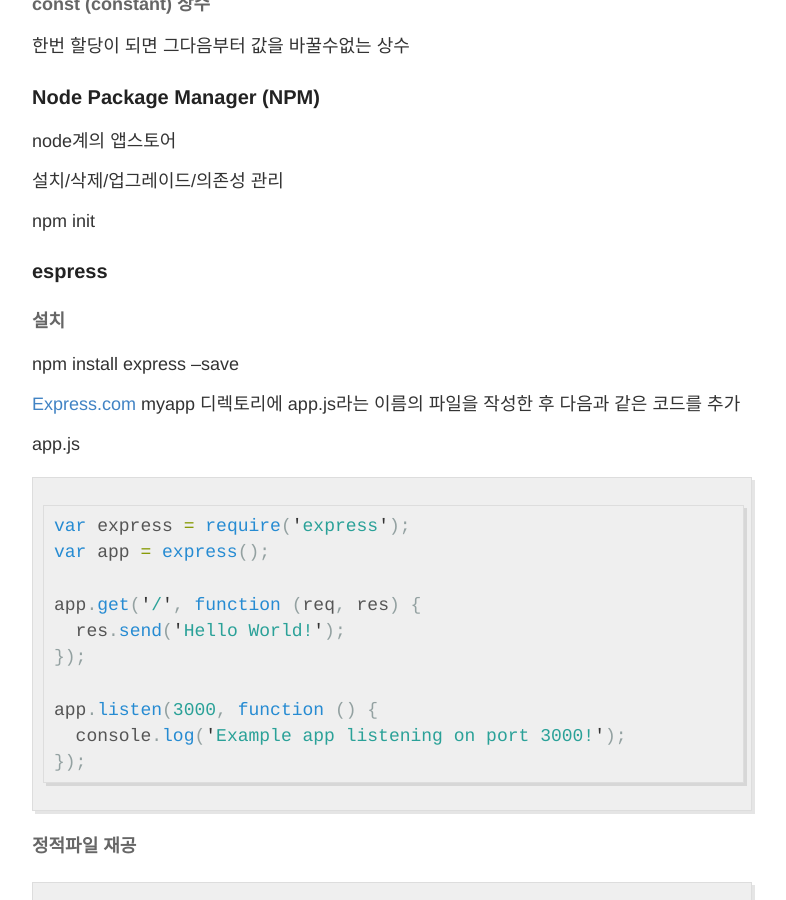
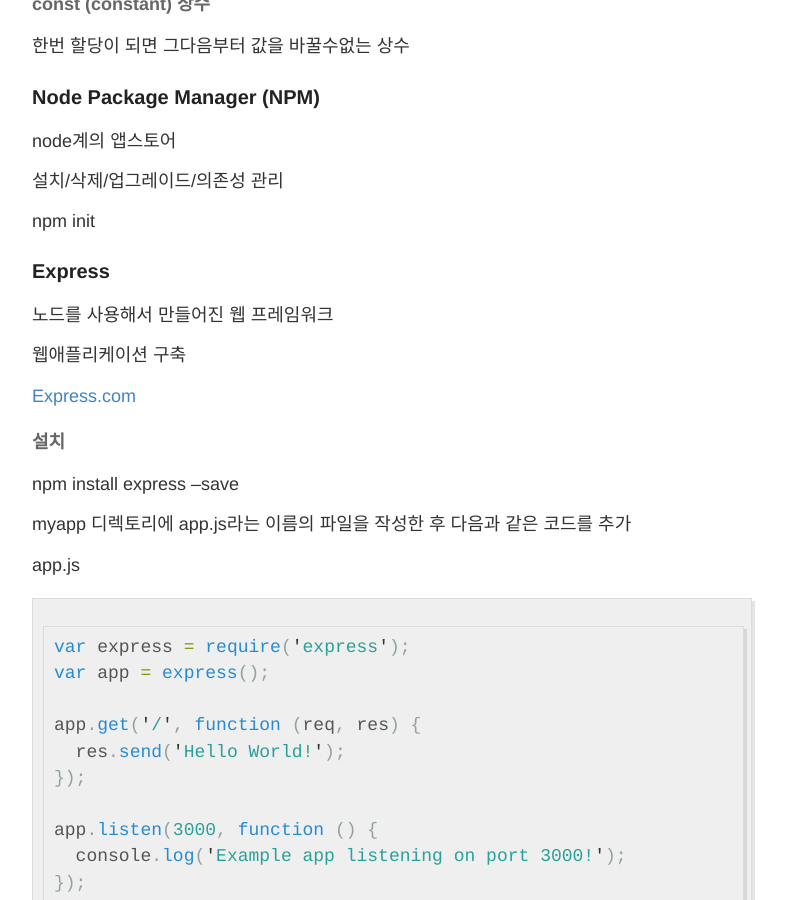
Before and after one commit to songssss/songssss.github.io, a Jekyll site: the page built from _posts/2017-05-22-nodejs.md, in a window 1280 px wide and 900 px high, scrolled down 1625 px. Shown: the whole window, without its empty margins (248-1034 px from the left). Built offline with Jekyll 4.4.1, drawn with Linux system fonts in a browser that asks for light colours; comment, search, counter and statistics services are not loaded.

Commit message:
post edit

```diff
--- a/_posts/2017-05-22-nodejs.md
+++ b/_posts/2017-05-22-nodejs.md
@@ -104,14 +104,20 @@
 
 
 
-### espress
+### Express
+
+노드를 사용해서 만들어진 웹 프레임워크
+
+웹애플리케이션 구축
+
+[Express.com](http://expressjs.com/ko/starter/hello-world.html){:target="_blank"}
+
 
 
 #### 설치
 
 npm install express --save
 
-[Express.com](http://expressjs.com/ko/starter/hello-world.html){:target="_blank"}
 myapp 디렉토리에 app.js라는 이름의 파일을 작성한 후 다음과 같은 코드를 추가
 
 
```
